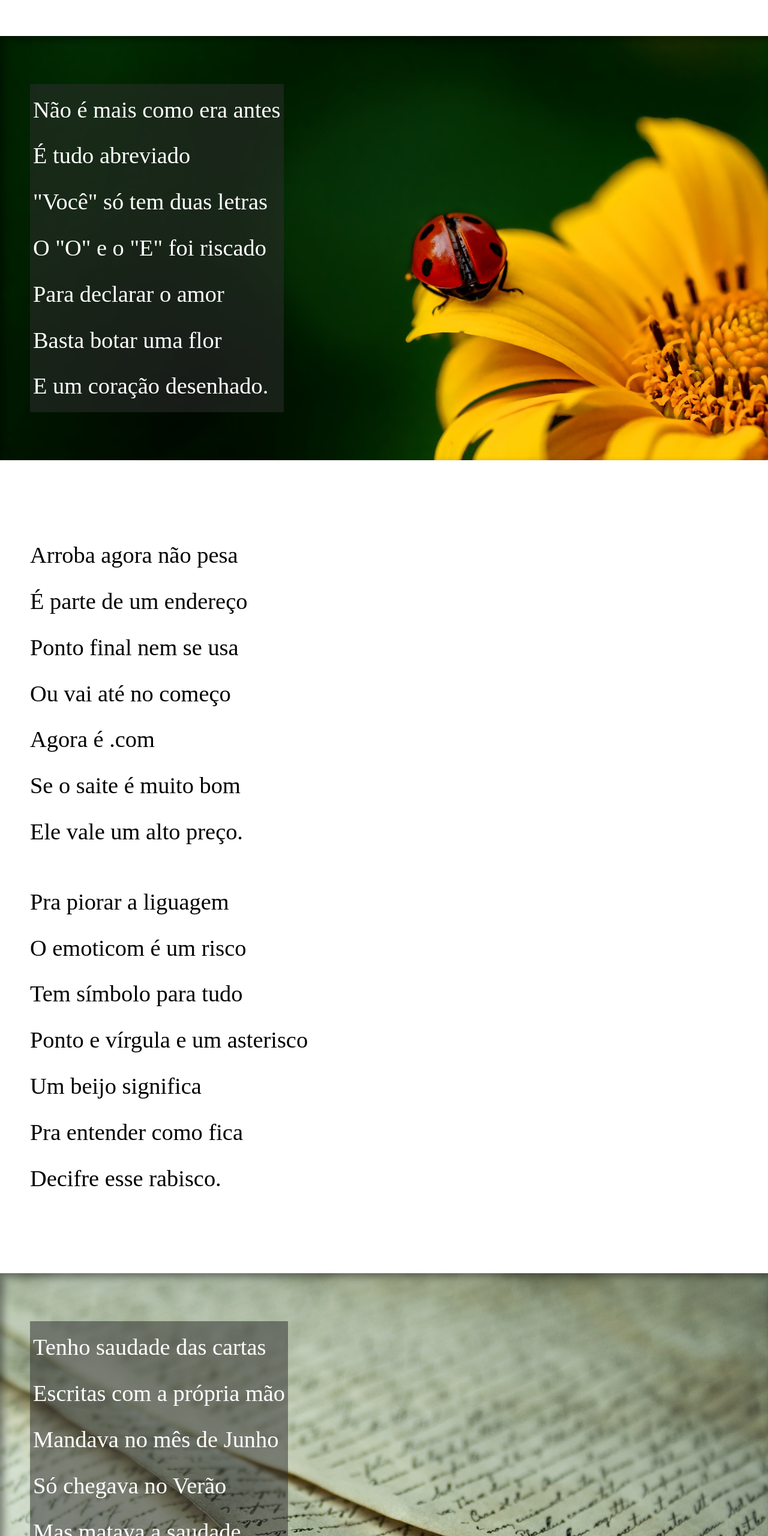
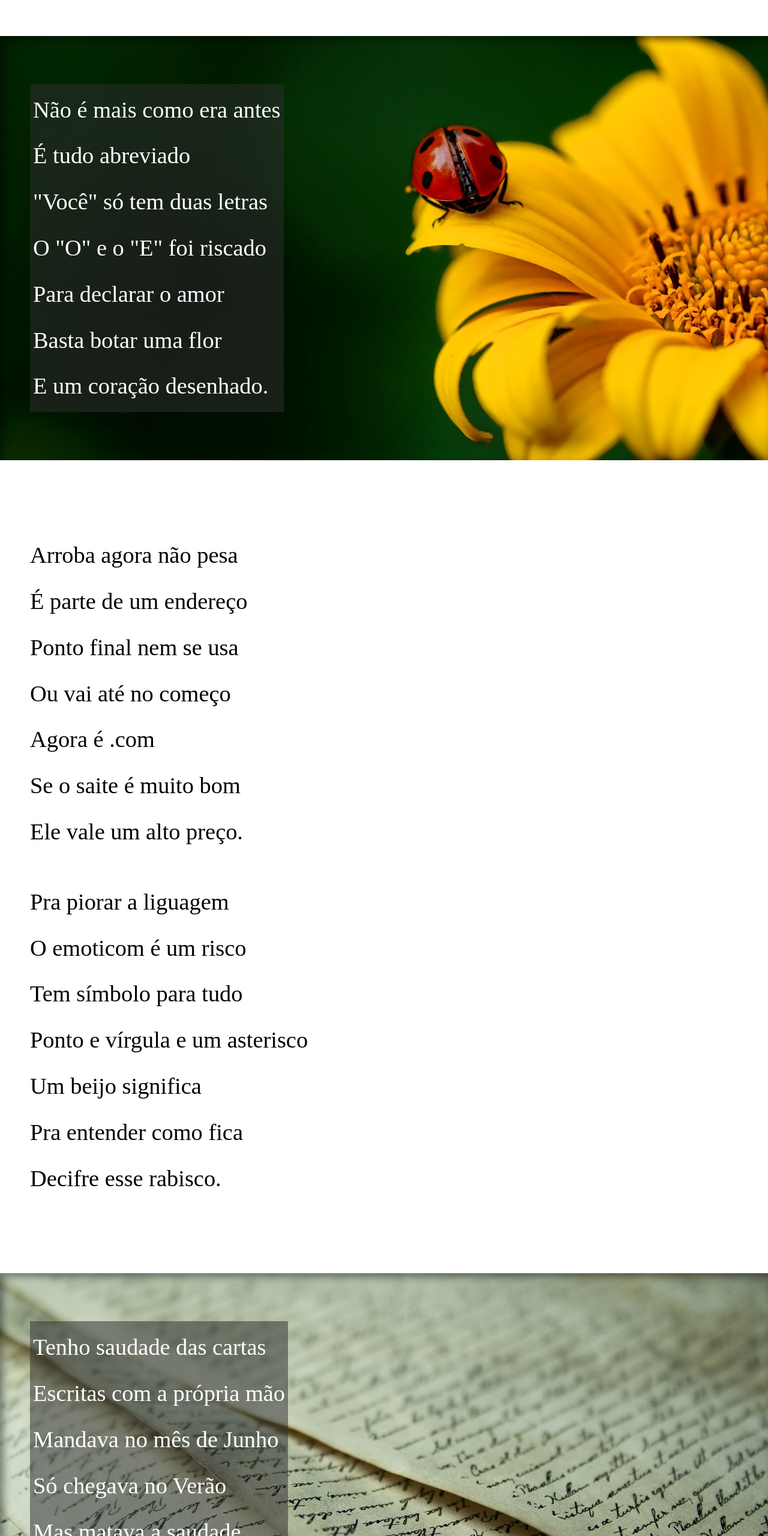
Before and after one commit to GustavoGu0202/Cordel-Moderno, a plain HTML site: page index.html in a window 1280 px wide. Shown: the part 882-3442 px from the top of the page at 60% size. Drawn offline with Linux system fonts and the light colour scheme.

Commit message:
Update index.css

```diff
--- a/index.css
+++ b/index.css
@@ -67,13 +67,13 @@ section{
 
 #imagem01{
     background-image: url('imagem/background001.jpg');
-
+    background-position: right bottom;
 
 }
 
 #imagem02{
     background-image: url('imagem/background002.jpg');
-
+    background-position: right bottom;
 }
 
 footer{
```
